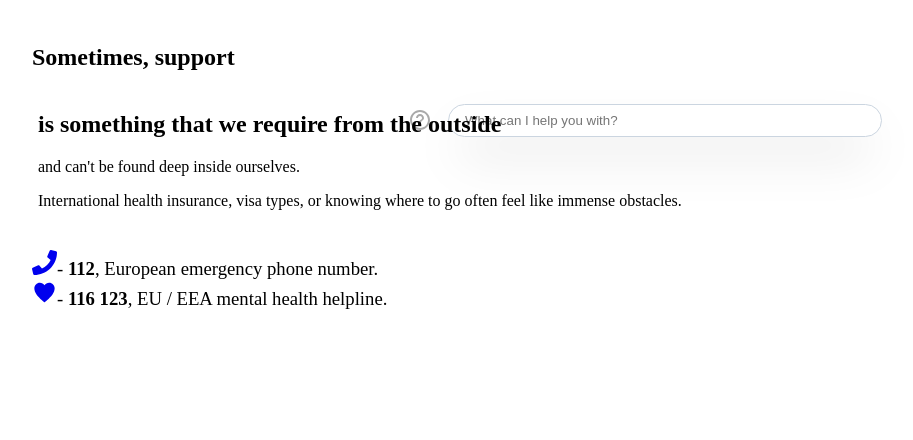
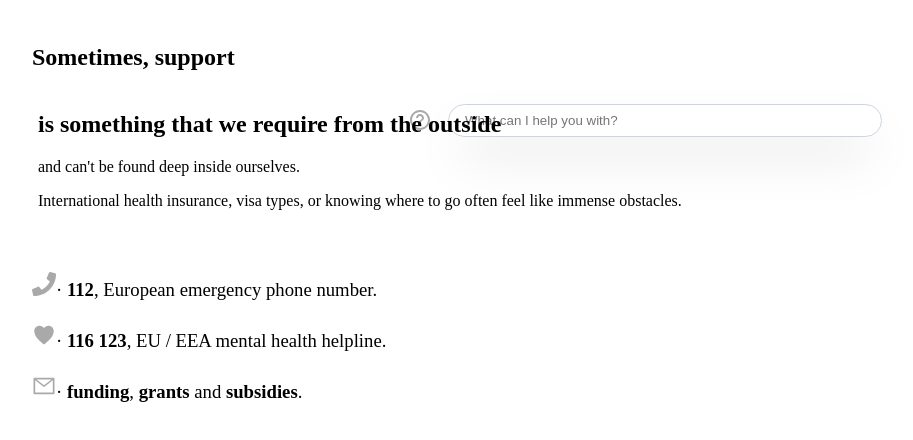
Before and after one commit to JuditKaramazov/expaTICs, a Next.js app: page /Dashboard/Support/Support in a window 1280 px wide. Shown: the top 440 px of the page, without its empty margins (72-985 px from the left). Built offline with nearby package versions, Linux system fonts and the light colour scheme.

Commit message:
Fix Support styles

```diff
--- a/src/pages/Dashboard/Support/Support.jsx
+++ b/src/pages/Dashboard/Support/Support.jsx
@@ -6,24 +6,17 @@ import {
   MessageBox
 } from "./Support.styled";
 import { MdHelpOutline } from "react-icons/md";
+import { FaPhone } from 'react-icons/fa';
+import { IoIosHeart } from 'react-icons/io';
+import { AiOutlineMail } from 'react-icons/ai';
 import { Modal } from "@/src/components/Modal/Modal";
 import ChatHelp from "@/src/components/ChatHelp/ChatHelp";
 import { useChat } from "ai/react";
-import { FaPhone } from 'react-icons/fa';
-import { IoIosHeart } from 'react-icons/io';
 
 
 export default function Support() {
   const { messages, input, handleInputChange, handleSubmit } = useChat();
   const [showModal, setShowModal] = useState(false);
-
-  const handlePhoneIconClick = () => {
-    window.open("https://europa.eu/youreurope/citizens/travel/security-and-emergencies/emergency/index_en.htm", "_blank");
-  };
-
-  const handleHeartIconClick = () => {
-    window.open("https://www.mhe-sme.org/library/youth-helplines/", "_blank");
-  };
 
   return (
     <Section>
@@ -35,15 +28,23 @@ export default function Support() {
           where to go often feel like immense obstacles.</p>
         <h3 style={{ fontWeight: "200" }}>
           <br />
+          <br />
           <a href="https://europa.eu/youreurope/citizens/travel/security-and-emergencies/emergency/index_en.htm" target="_blank" rel="noopener noreferrer">
-            <FaPhone size={25} onClick={handlePhoneIconClick} />
+            <FaPhone />
           </a>
-          - <b>112</b>, European emergency phone number.
+          · <b>112</b>, European emergency phone number.
+          <br />
           <br />
           <a href="https://www.mhe-sme.org/library/youth-helplines/" target="_blank" rel="noopener noreferrer">
-            <IoIosHeart size={25} onClick={handleHeartIconClick} />
+            <IoIosHeart />
           </a>
-          - <b>116 123</b>, EU / EEA mental health helpline.
+          · <b>116 123</b>, EU / EEA mental health helpline.
+          <br />
+          <br />
+          <a href="https://european-union.europa.eu/live-work-study/funding-grants-subsidies_en" target="_blank" rel="noopener noreferrer">
+            < AiOutlineMail />
+          </a>
+          · <b>funding</b>, <b>grants</b> and <b>subsidies</b>.
         </h3>
       </ Introduction>
       <Container>
--- a/src/pages/Dashboard/Support/Support.styled.js
+++ b/src/pages/Dashboard/Support/Support.styled.js
@@ -66,6 +66,30 @@ export const Introduction = styled.div`
     margin-left: 6px;
   }
 
+  svg {
+    width: 1.5rem;
+    height: 1.5rem;
+    color: darkgray;
+    transition: color 0.2s ease-in-out;
+
+    &:hover {
+      transform: scale(1.2);
+      color: pink;
+    }
+  }
+
+  @media (max-width: 40em) {
+    h1,
+    h2,
+    p {
+      display: none;
+    }
+
+    h3 {
+      font-size: 1rem;
+    }
+  }
+
   @media (max-width: 30em) {
     width: 90%;
     margin-left: 50px;
@@ -84,27 +108,13 @@ export const Container = styled.div`
   padding-top: 6rem;
   padding-bottom: 6rem;
 
-  .input-container {
-    position: fixed;
-    bottom: 0.2rem;
-    left: 50%;
-    transform: translateX(-50%);
-    display: flex;
-    align-items: center;
-    justify-content: center;
-    width: calc(100% - 1rem);
-    max-width: 36rem;
-    margin-bottom: 1rem;
-    z-index: 1;
-  }
-
   input {
     width: 100%;
     outline: none;
     border: 1px solid #cbd5e0;
     border-radius: 20px;
+    box-shadow: 0 25px 50px -12px rgba(0, 0, 0, 0.25);
     padding: 0.5rem 1rem;
-    box-shadow: 0 25px 50px -12px rgba(0, 0, 0, 0.25);
   }
 
   .icon {
@@ -128,6 +138,11 @@ export const Container = styled.div`
       color: pink;
     }
   }
+
+  @media (max-width: 32em) {
+    width: 90%;
+    margin-left: 20px;
+  }
 `;
 
 export const MessageBox = styled.div`
```
